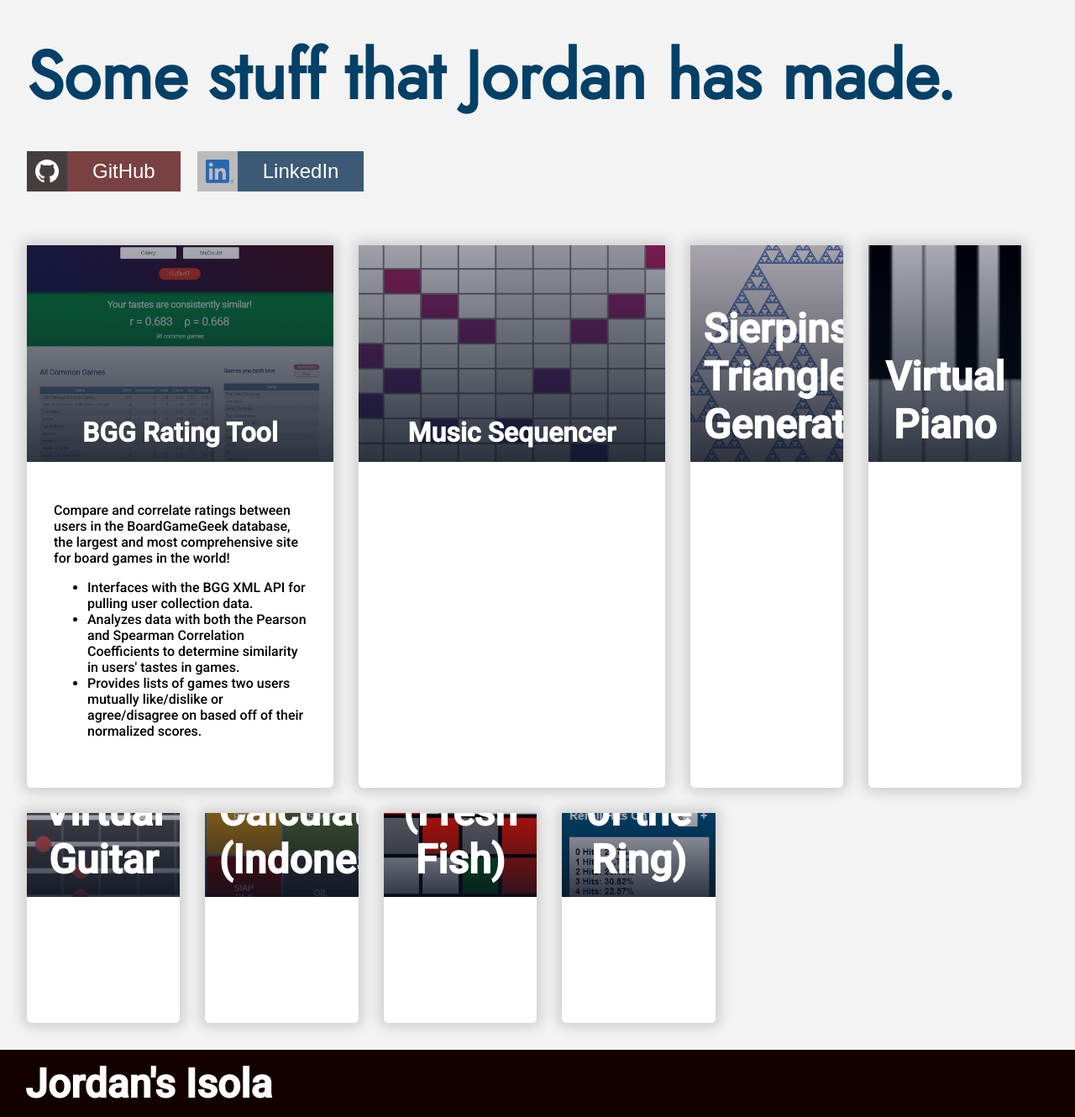
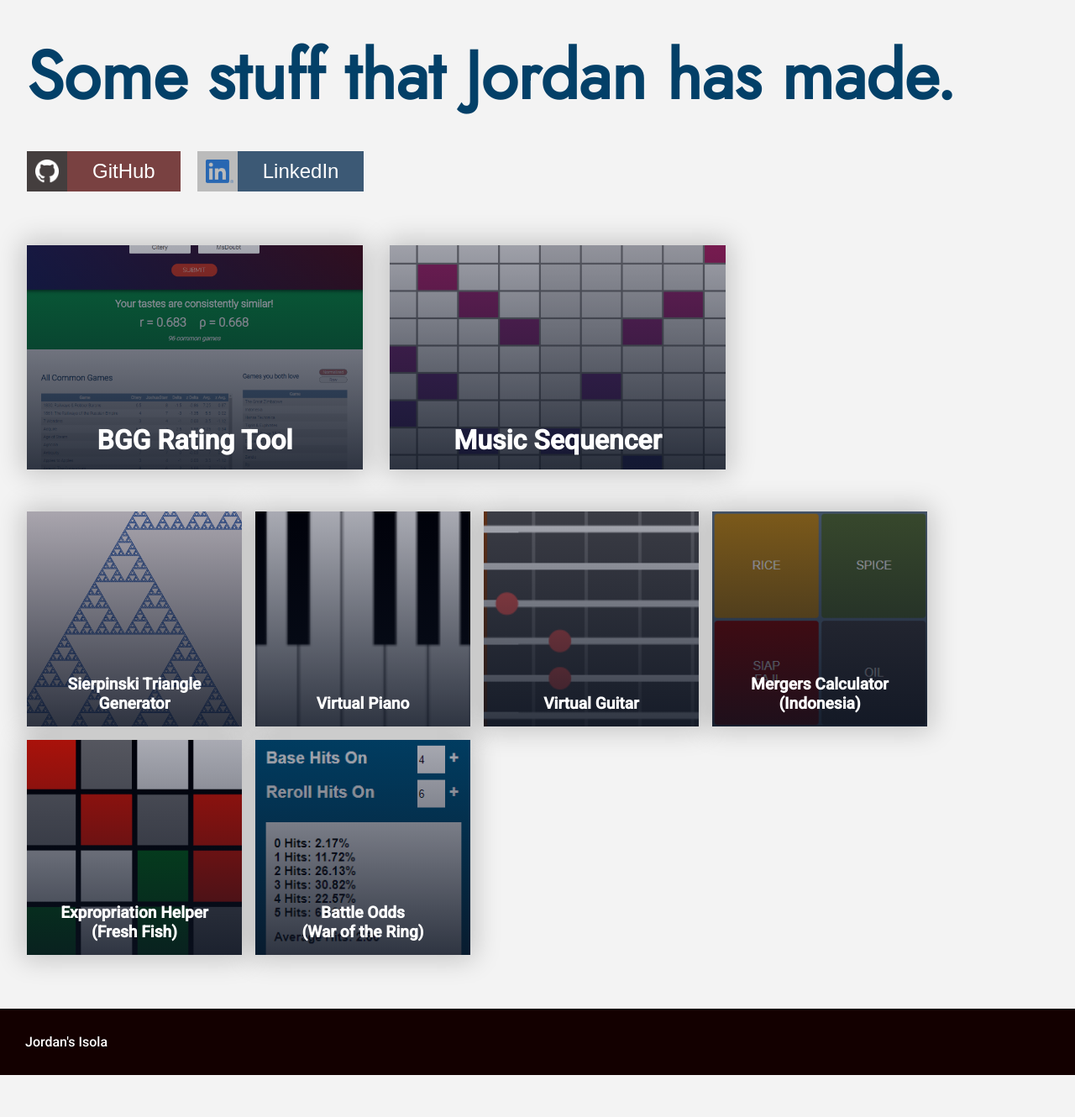
Before and after one commit to j-feigner/jordans-isola, a PHP site: page / in a window 1280 px wide. Shown: the whole page at 84% size. After the commit the page ends 1280 px from the top, so only its background shows below. Run offline with PHP 8.4, Linux system fonts and the light colour scheme.

Commit message:
Link formatting and Styling

```diff
--- a/www/css/style.css
+++ b/www/css/style.css
@@ -46,7 +46,12 @@ header {
 /* Main Container */
 main {
     flex-grow: 1;
-    padding: 2em;
+}
+
+#main-content-wrapper {
+    display: flex;
+    flex-direction: column;
+    justify-content: flex-start;
 }
 
 #main-content {
@@ -54,36 +59,51 @@ main {
     flex-direction: row;
     flex-wrap: wrap;
     gap: 50px;
+    padding: 2em;
+    box-sizing: border-box;
 }
 
-.flex-row {
+/* Project Groups */
+.project-group {
     display: flex;
-    flex-direction: row;
-    flex-wrap: wrap;
+    flex-flow: row wrap;
+    gap: 2em;
     width: 100%;
-    gap: 30px;
+}
+
+.project-group#misc-projects {
+    gap: 1em;
 }
 
 /* Link Styling */
 .page-link {
-    display: flex;
-    flex-direction: column;
-    box-shadow: 0px 0px 15px 5px rgba(0, 0, 0, 0.158);
-    border-radius: 0px 0px 6px 6px;
+    box-shadow: 0px 0px 30px 5px rgba(0, 0, 0, 0.2);
+    width: 100%;
+    aspect-ratio: 3 / 2;
+    transition: .3s;
+}
+
+.page-link:hover {
+    box-shadow: 0px 0px 30px 5px rgba(0, 0, 0, 0.25);
 }
 
 .page-link.big {
-    flex-basis: 30%;
+    max-width: 25em;
 }
 
 .page-link.small {
-    flex-basis: 15%;
+    max-width: 16em;
+    aspect-ratio: 1 / 1;
+}
+
+.page-link.small h4 {
+    font-size: 1.3em;
 }
 
 .link-image {
     position: relative;
     width: 100%;
-    height: 40%;
+    height: 100%;
     cursor: pointer;
     overflow: hidden;
 }
@@ -120,7 +140,7 @@ main {
 }
 
 .link-image:hover img {
-    transform: scale(106%);
+    transform: scale(105%);
 }
 
 .link-label {
@@ -130,18 +150,26 @@ main {
     width: 100%;
     text-align: center;
     pointer-events: none;
-    transition: all .5s;
+    transition: all .4s;
     padding: 1em;
     box-sizing: border-box;
 }
 
 .link-description {
+    display: none;
     width: 100%;
-    height: 60%;
     background-color: white;
     border-radius: 0px 0px 6px 6px;
-    padding: 2em;
+    padding: 1em 2em 1em 2em;
     box-sizing: border-box;
+}
+
+.link-description ul {
+    display: none;
+}
+
+.link-description li {
+    margin: 0.5em 0em 0.5em 0em;
 }
 
 /* Site Footer */
@@ -155,6 +183,7 @@ footer {
     background-color: rgb(19, 0, 0);
     color: white;
     padding: 30px;
+    margin-top: 2em;
     box-sizing: border-box;
 }
 
@@ -268,3 +297,8 @@ h4 {
     font-size: 2em;
     margin: 0px;
 }
+
+h5 {
+    font-size: 1.2em;
+    margin: 0px;
+}
--- a/www/html/index.html
+++ b/www/html/index.html
@@ -29,7 +29,7 @@
                     </button></a>
                 </div>
                 <div class="link-arrow-button" id="linkedin-top-link">
-                    <a href="www.linkedin.com/in/jordan-feigner" target="_blank"><button>
+                    <a href="https://linkedin.com/in/jordan-feigner" target="_blank"><button>
                         <div class="web-icon-wrapper">
                             <img src="images\LI-In-Bug.png">
                         </div>
@@ -42,8 +42,9 @@
              </div>
         </header>
         <main>
+            <div id="main-content-wrapper">
                 <div id="main-content">
-                <div id="large-projects" class="flex-row">
+                    <div id="larger-projects" class="project-group">
                         <div class="page-link big">
                             <div class="link-image">
                                 <img src="images/bgg_ratings_link.png">
@@ -55,11 +56,11 @@
                                 </div>
                             </div>
                             <div class="link-description">
-                            <p>Compare and correlate ratings between users in the BoardGameGeek database, the largest and most comprehensive site for board games in the world!</p>
+                                <p>Compare and correlate user ratings in the BoardGameGeek database</p>
                                 <ul>
                                     <li>Interfaces with the BGG XML API for pulling user collection data.</li>
-                                <li>Analyzes data with both the Pearson and Spearman Correlation Coefficients to determine similarity in users' tastes in games.</li>
-                                <li>Provides lists of games two users mutually like/dislike or agree/disagree on based off of their normalized scores.</li>
+                                    <li>Analyzes data with both the Pearson and Spearman Ranked correlation coefficients to determine similarity in users' tastes in games.</li>
+                                    <li>Provides lists of games two users mutually like/dislike or agree/disagree about based off of their normalized scores.</li>
                                 </ul>
                             </div>
                         </div>
@@ -76,6 +77,8 @@
                             <div class="link-description">
                             </div>
                         </div>
+                    </div>
+                    <div id="misc-projects" class="project-group">
                         <div class="page-link small">
                             <div class="link-image">
                                 <img src="images/sierpinski_link.png">
@@ -83,7 +86,7 @@
                                     <div class="image-overlay"></div>
                                 </a>
                                 <div class="link-label">
-                                <h3>Sierpinski Triangle Generator</h3>
+                                    <h5>Sierpinski Triangle Generator</h5>
                                 </div>
                             </div>
                             <div class="link-description">
@@ -96,7 +99,7 @@
                                     <div class="image-overlay"></div>
                                 </a>
                                 <div class="link-label">
-                                <h3>Virtual Piano</h3>
+                                    <h5>Virtual Piano</h5>
                                 </div>
                             </div>
                             <div class="link-description">
@@ -109,7 +112,7 @@
                                     <div class="image-overlay"></div>
                                 </a>
                                 <div class="link-label">
-                                <h3>Virtual Guitar</h3>
+                                    <h5>Virtual Guitar</h5>
                                 </div>
                             </div>
                             <div class="link-description">
@@ -122,7 +125,7 @@
                                     <div class="image-overlay"></div>
                                 </a>
                                 <div class="link-label">
-                                <h3>Mergers Calculator<br>(Indonesia)</h3>
+                                    <h5>Mergers Calculator<br>(Indonesia)</h5>
                                 </div>
                             </div>
                             <div class="link-description">
@@ -135,7 +138,7 @@
                                     <div class="image-overlay"></div>
                                 </a>
                                 <div class="link-label">
-                                <h3>Expropriation Helper<br>(Fresh Fish)</h3>
+                                    <h5>Expropriation Helper<br>(Fresh Fish)</h5>
                                 </div>
                             </div>
                             <div class="link-description">
@@ -148,10 +151,11 @@
                                     <div class="image-overlay"></div>
                                 </a>
                                 <div class="link-label">
-                                <h3>Battle Odds<br>(War of the Ring)</h3>
+                                    <h5>Battle Odds<br>(War of the Ring)</h5>
                                 </div>
                             </div>
                             <div class="link-description">
+                            </div>
                         </div>
                     </div>
                 </div>
@@ -160,7 +164,7 @@
         <footer>
             <div id="footer-label">
                 <a href="https://jordans-isola.com">
-                    <h3>Jordan's Isola</h3>
+                    <span>Jordan's Isola</span>
                 </a>
             </div>
             <div id="footer-links">
```
Lines whose indentation alone changed are shown as unchanged.
